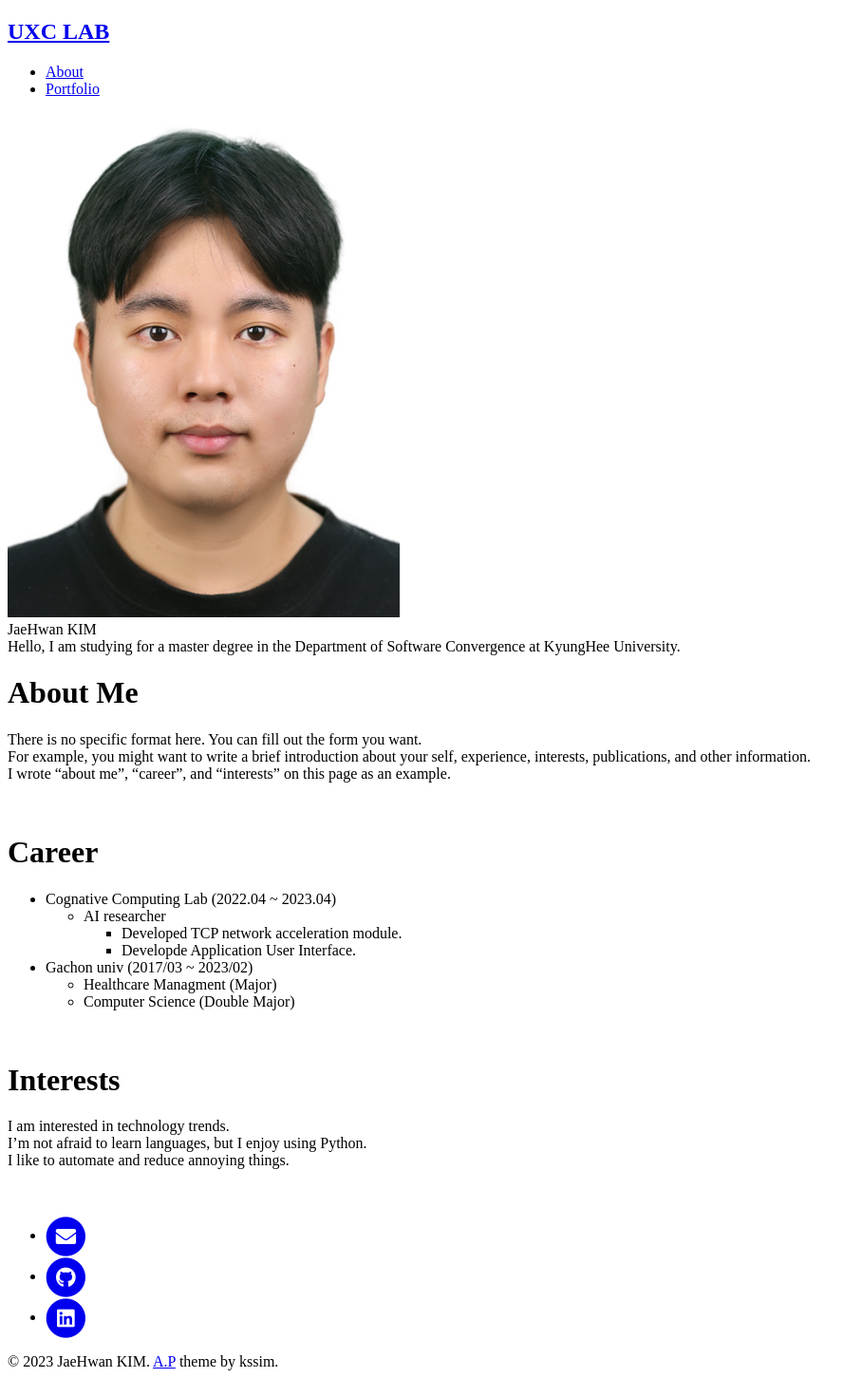
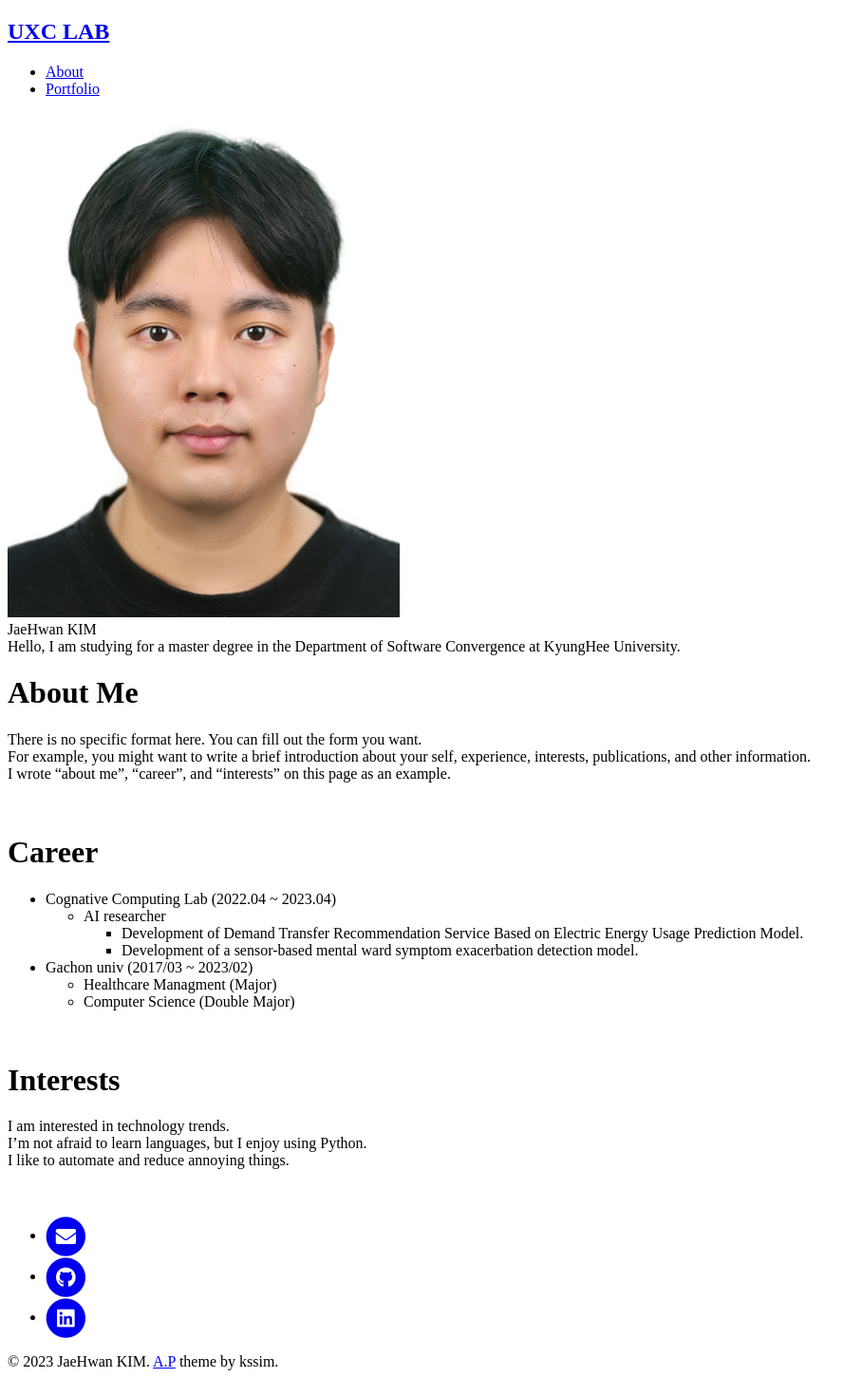
Before and after one commit to kjhwan98/kjhwan98.github.io, a Jekyll site: the page built from index.md, in a window 1280 px wide. Shown: the whole page at 95% size, without its empty margins (0-908 px from the left). Built offline with Jekyll 4.4.1, drawn with Linux system fonts in a browser that asks for light colours; our own code applies the rules of GitHub Pages for plain Markdown files.

Commit message:
Update index.md

```diff
--- a/index.md
+++ b/index.md
@@ -12,8 +12,8 @@ I wrote "about me", "career", and "interests" on this page as an example.
 # Career
 * Cognative Computing Lab (2022.04 ~ 2023.04)
   * AI researcher
-    * Developed TCP network acceleration module.
-    * Developde Application User Interface.
+    * Development of Demand Transfer Recommendation Service Based on Electric Energy Usage Prediction Model.
+    * Development of a sensor-based mental ward symptom exacerbation detection model.
 * Gachon univ (2017/03 ~ 2023/02)
   * Healthcare Managment (Major)
   * Computer Science (Double Major)
```
